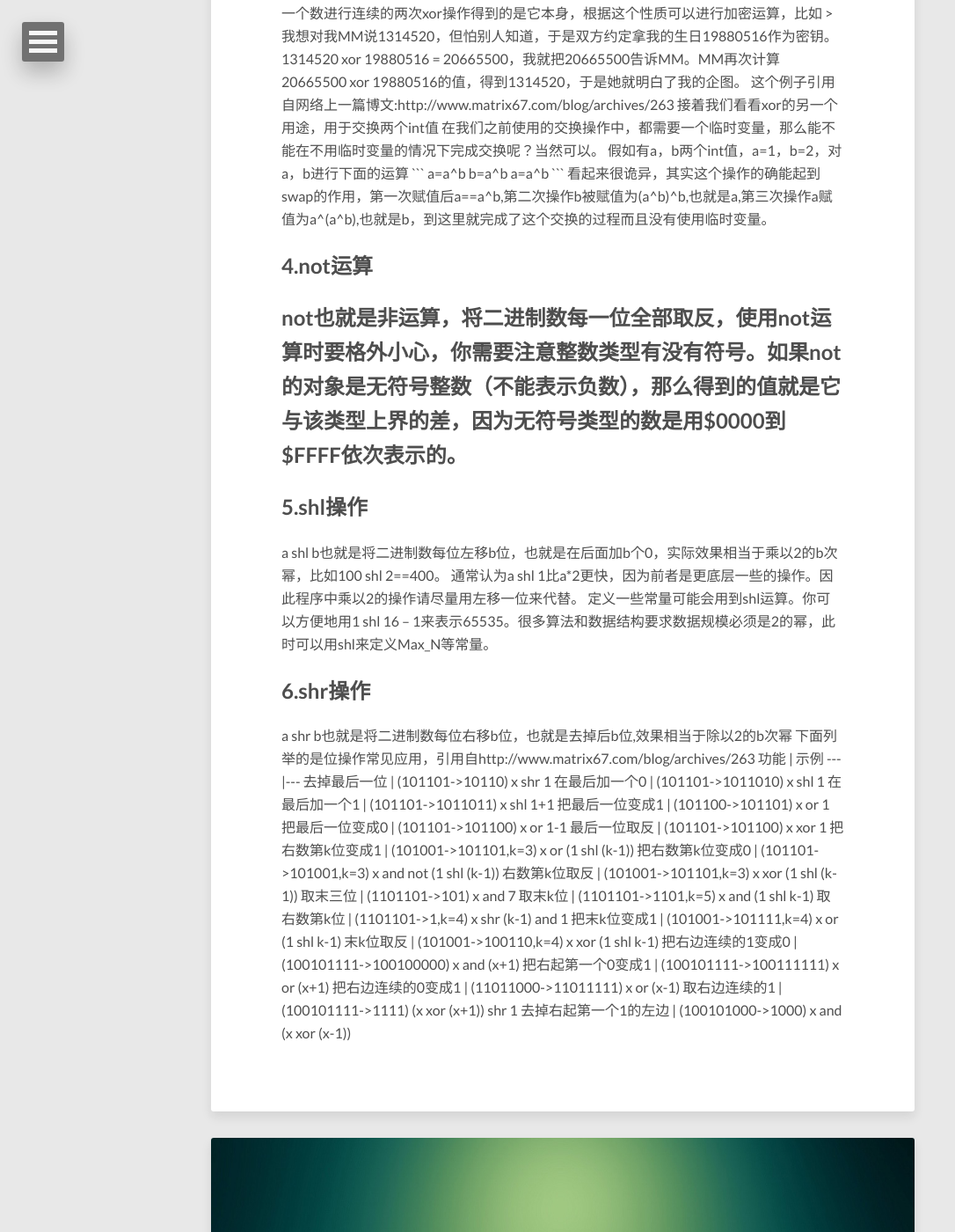
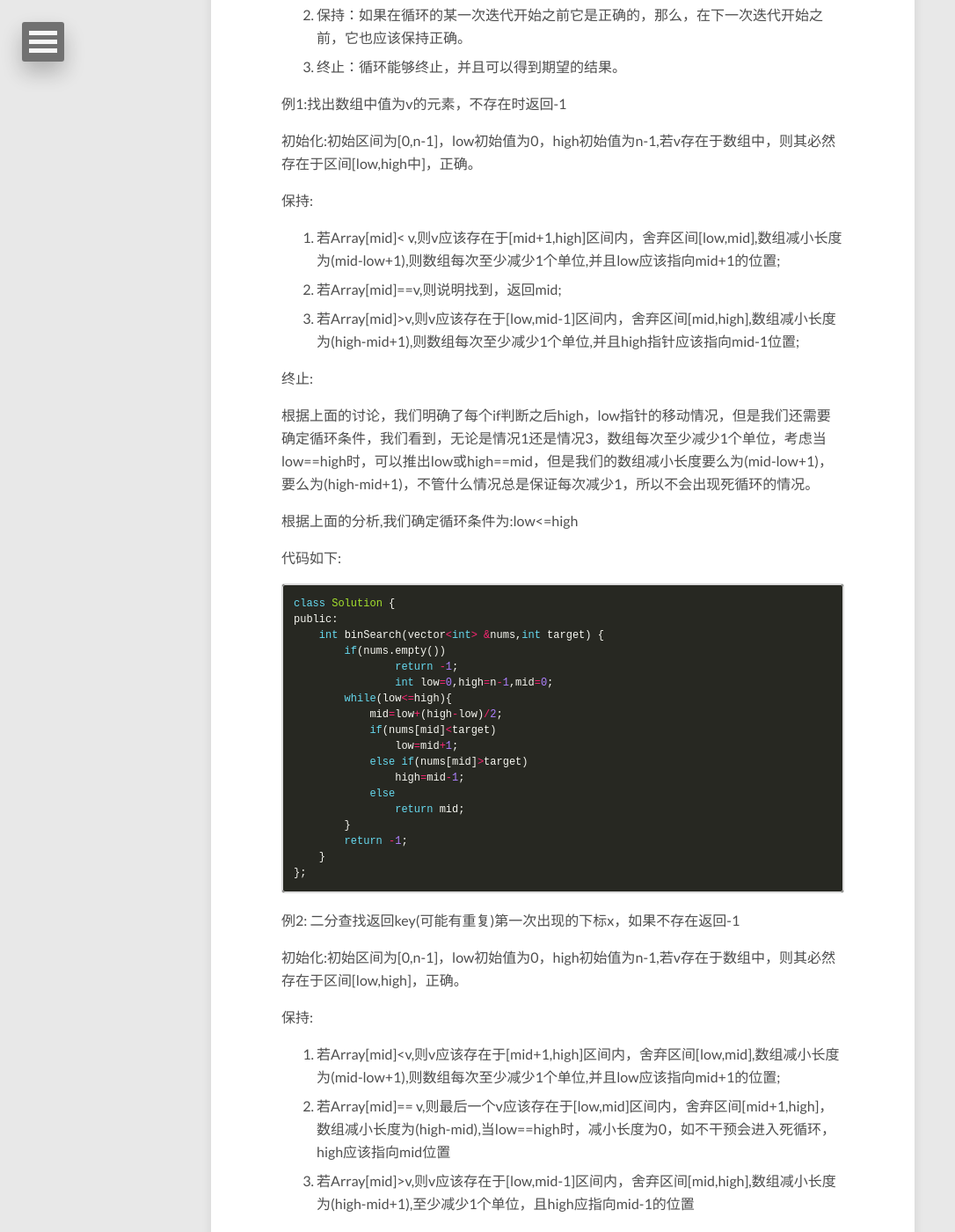
Before and after one commit to Kelvinmao/kelvinmao.github.io, a Jekyll site: the page built from index.html, in a window 1280 px wide and 1400 px high, scrolled down 2069 px. Shown: the whole window at 88% size, without its empty margins (0-1086 px from the left). Built offline with Jekyll 4.4.1, drawn with Linux system fonts in a browser that asks for light colours; nearby versions of some CDN libraries; the list of posts is cut into pages by our own code; some of the changed text lies outside the part shown.

Commit message:
2016-08-15“

````diff
--- a/_config.yml
+++ b/_config.yml
@@ -22,6 +22,7 @@ owner:
   instagram:
   flickr:
   tumblr:
+  CSDN:           kelvinmao
   # google plus id, include the '+', eg +mmistakes
   google_plus:
 
--- /dev/null
+++ b/_posts/2016-08-15-利用循环不变式写出正确的二分查找及其衍生算法.md
@@ -0,0 +1,186 @@
+---
+layout: post
+title: 利用循环不变式写出正确的二分查找及其衍生算法
+description: "利用循环不变式写出正确的二分查找及其衍生算法"
+modified: 2016-06-01T15:27:45-04:00
+tags: [Algorithm,binary-search]
+image:
+  feature: abstract-10.jpg
+  credit: dargadgetz
+  creditlink: http://www.dargadgetz.com/ios-7-abstract-wallpaper-pack-for-iphone-5-and-ipod-touch-retina/
+---
+
+<h1>一.你能准确写出二分查找吗？</h1>
+
+先看看定义
+> 二分查找的搜索过程从数组的中间元素开始，如果中间元素正好是要查找的元素，则查找成功；如果某一特定元素大于或者小于中间元素，则在数组大于或小于中间元素的那一半中查找，而且跟开始一样从中间元素开始比较。如果在某一步骤数组为空，则代表找不到。这种搜索算法每一次比较都使搜索范围缩小一半。
+
+思路很简单以至于大多数人都能讲出来，但是有多少人能一次写出bug-free的代码？《编程之美》第2.16节的最长递增子序列算法，如果想实现O(n2)到O(nlogn)的时间复杂度下降，必须借助于二分算法的变形。其实很多算法都是这样，如果出现了在有序序列中元素的查找，使用二分查找总能提升原先使用线性查找的算法的性能。
+
+很多人觉得二分算法简单，但随手一写会发现诸如死循环，边界条件无法确定的问题，<strong>提供充足的时间，仅有约10%的专业程序员能够完成一个正确的二分查找</strong>,看来，二分查找并不是我们想象的那么简单。网络上的资料大多对边界值的确定避而不谈，即使进行讲解，思路也有些凌乱并且不适合我这种初学者，在参考多篇文章之后，我对二分算法有了一个新的认识。
+
+————==写出这篇博文献给和我一样对二分查找的思路毫无头绪但又不甘于死记硬背的人们==。
+
+<h1>二.利用循环不变式来证明边界取值的正确性</h1>
+
+note:
+1. 本文中，文字说明部分的'='究竟是赋值还是逻辑判断请根据上下文推断。
+2. 算法推导过程中的mid的计算采用(low+high)/2的方式，因为只是推导，所以无需考虑溢出的问题，但是代码中全部采用low+(high-low)/2,推导过程中可认为两者值相等。
+3. 在理论推导每次数组减少的长度时，mid是不能代换成left + (right - left)/2的。这种形式代表了非整型的运算，没有舍去小数部分，而在实际的运行过程中mid是会舍去小数部分的。
+
+循环不变式主要用来帮助理解算法的正确性。形式上很类似与数学归纳法，它是一个需要保证正确断言。对于循环不变式，必须证明它的三个性质：
+
+1. 初始化：它在循环的第一轮迭代开始之前，应该是正确的。
+2. 保持：如果在循环的某一次迭代开始之前它是正确的，那么，在下一次迭代开始之前，它也应该保持正确。
+3. 终止：循环能够终止，并且可以得到期望的结果。
+
+例1:找出数组中值为v的元素，不存在时返回-1
+
+初始化:初始区间为[0,n-1]，low初始值为0，high初始值为n-1,若v存在于数组中，则其必然存在于区间[low,high中]，正确。
+
+保持:
+
+1. 若Array[mid]< v,则v应该存在于[mid+1,high]区间内，舍弃区间[low,mid],数组减小长度为(mid-low+1),则数组每次至少减少1个单位,并且low应该指向mid+1的位置;
+2. 若Array[mid]==v,则说明找到，返回mid;
+3. 若Array[mid]>v,则v应该存在于[low,mid-1]区间内，舍弃区间[mid,high],数组减小长度为(high-mid+1),则数组每次至少减少1个单位,并且high指针应该指向mid-1位置;
+
+终止:
+
+根据上面的讨论，我们明确了每个if判断之后high，low指针的移动情况，但是我们还需要确定循环条件，我们看到，无论是情况1还是情况3，数组每次至少减少1个单位，考虑当low==high时，可以推出low或high==mid，但是我们的数组减小长度要么为(mid-low+1)，要么为(high-mid+1)，不管什么情况总是保证每次减少1，所以不会出现死循环的情况。
+
+根据上面的分析,我们确定循环条件为:low<=high
+
+代码如下:
+
+```c++
+class Solution {
+public:
+    int binSearch(vector<int> &nums,int target) {
+        if(nums.empty())
+        	return -1;
+		int low=0,high=n-1,mid=0;
+        while(low<=high){
+            mid=low+(high-low)/2;
+            if(nums[mid]<target)
+                low=mid+1;
+            else if(nums[mid]>target)
+                high=mid-1;
+            else
+            	return mid;
+        }
+        return -1;
+    }
+};
+```
+
+例2:
+二分查找返回key(可能有重复)第一次出现的下标x，如果不存在返回-1
+
+初始化:初始区间为[0,n-1]，low初始值为0，high初始值为n-1,若v存在于数组中，则其必然存在于区间[low,high]，正确。
+
+保持:
+1. 若Array[mid]<v,则v应该存在于[mid+1,high]区间内，舍弃区间[low,mid],数组减小长度为(mid-low+1),则数组每次至少减少1个单位,并且low应该指向mid+1的位置;
+2. 若Array[mid]== v,则最后一个v应该存在于[low,mid]区间内，舍弃区间[mid+1,high]，数组减小长度为(high-mid),当low==high时，减小长度为0，如不干预会进入死循环，high应该指向mid位置
+3. 若Array[mid]>v,则v应该存在于[low,mid-1]区间内，舍弃区间[mid,high],数组减小长度为(high-mid+1),至少减少1个单位，且high应指向mid-1的位置
+
+终止:
+通过上面的讨论，我们知道low==high时应该进行干预，并且应该在循环结束后检查Array[low]是否等于target，如果相等则说明找到了某个数第一次出现时的位序。
+
+综上所述，循环条件为:low< high
+
+代码如下:
+
+```c++
+class Solution {
+public:
+    vector<int> searchLow_bound(vector<int>& nums, int target) {
+    	vector<int> res(2,-1);
+        if(nums.empty())
+            return res;
+        int low=0,size=nums.size(),high=nums.size()-1,mid=0;
+        while(low<high){
+            mid=low+(high-low)/2;
+            if(nums[mid]>target)
+                high=mid-1;
+            else if(nums[mid]==target)
+                high=mid;
+            else
+                low=mid+1;
+        }
+        if(nums[low]==target)
+            res[0]=low;
+    }
+};
+```
+
+例3.二分查找返回key(可能有重复)最后一次出现的下标x，如果不存在返回-1
+
+初始化:
+
+初始区间为[0,n-1]，low初始值为0，high初始值为n-1,若v存在于数组中，则其必然存在于区间[low,high]，正确。
+
+保持:
+
+若Array[mid]< v,则v存在于区间[mid+1,high],舍弃区间[low,mid],区间减少的长度为(mid-low+1),至少为1，同时令low指向mid+1。
+
+若Array[mid]==v,则v存在于区间[mid,high]，舍弃区间[low,mid-1],区间减小长度为(mid-low),同时令low指向mid,根据前面的分析，我们知道这种情况下如果low==high就会出现死循环，同时，如果high==low+1也会导致死循环，因为mid=(low+high)/2。
+
+若Array[mid]>v,则v存在于区间[low,mid-1],舍弃区间[mid,high],区间减小长度为(high-mid+1),至少为1，同时令high指向mid-1的位置。
+
+终止:
+根据上面的讨论，我们知道low必须小于high，且low+1也要小于high。
+
+故循环条件为low+1< high
+
+另外由于是寻找最后一次出现的下标，所以循环结束后还需要检查Array[low+1]是否等于target，不相等则检查Array[low],若还不相等则查找失败。
+
+代码如下:
+
+```c++
+class Solution {
+public:
+    vector<int> searchLast(vector<int>& nums, int target) {
+    	vector<int> res(2,-1);
+    	if(nums.empty())
+            return res;
+        int low=0,size=nums.size(),high=nums.size()-1,mid=0;
+        while(low+1<high){
+            mid=low+(high-low)/2;
+            if(nums[mid]<target)
+                low=mid+1;
+            else if(nums[mid]==target)
+                low=mid;
+            else
+                high=mid-1;
+        }
+        if(nums[low+1]==target&&size>1)
+            res[1]=low+1;
+        else if(nums[low]==target)
+            res[1]=low;
+        else
+            res[1]=-1;
+        return res;
+    }
+};
+```
+<h1>三.总结：如何写出正确的二分查找代码？</h1>
+结合以上各个算法，可以找出根据需要写二分查找的规律和具体步骤，比死记硬背要强不少，万变不离其宗嘛：
+
+　　(1)大体框架必然是二分，那么循环的key与array[mid]的比较必不可少，这是基本框架;
+
+　　(2)循环的条件可以先写一个粗略的，比如原始的while(left<=right)就行，这个循环条件在后面可能需要修改；
+
+　　(3)确定每次二分的过程，要保证所求的元素必然不在被排除的元素中，换句话说，所求的元素要么在保留的其余元素中，要么可能从一开始就不存在于原始的元素中；
+
+　　(4)检查每次排除是否会导致保留的候选元素个数的减少？如果没有，分析这个边界条件，如果它能导致循环的结束，那么没有问题；否则，就会陷入死循环。为了避免死循环，需要修改循环条件，使这些情况能够终结。新的循环条件可能有多种选择：while(left< right)、while(left< right-1)等等，这些循环条件的变种同时意味着循环终止时候选数组的形态。
+
+　　(5)结合新的循环条件，分析终止时的候选元素的形态，并对分析要查找的下标是否它们之中、同时是如何表示的。
+
+　　对于(3)，有一些二分算法实现不是这样的，它会使left或right在最后一次循环时越界，相应的left或right是查找的目标的最终候选，这一点在理解时需要注意。当然，不利用这个思路也可以写出能完成功能的二分查找，而且易于理解。
+
+
+应用：
+
+1.查找排序数组中某个数出现的次数。
+
+解法：二分查找确定第一次和最后一次出现的下标，差值+1就是出现次数，时间复杂度O(logn).
````
